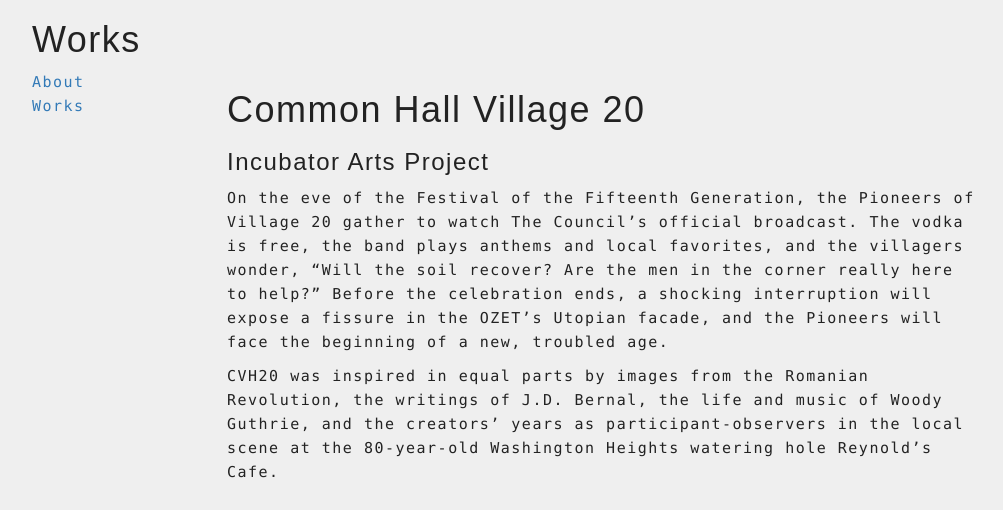
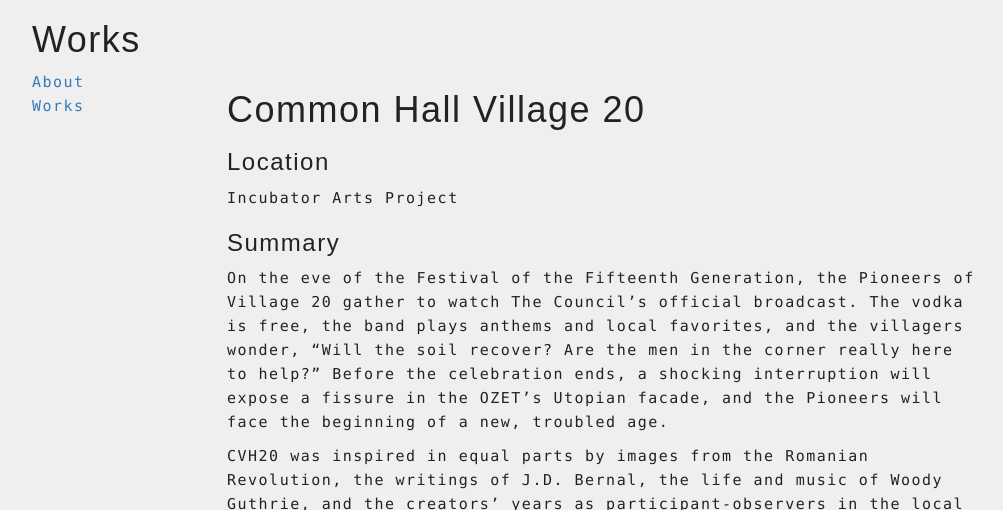
Before and after one commit to the-ozet/the-ozet.github.io, a Jekyll site: the page built from _works/chv20.md, in a window 1280 px wide, cut to the strip 0-510 px from the top of the page. Shown: the whole strip, without its empty margins (38-1041 px from the left). Built offline with Jekyll 4.4.1, drawn with Linux system fonts in a browser that asks for light colours.

Commit message:
Update chv20.md

```diff
--- a/_works/chv20.md
+++ b/_works/chv20.md
@@ -7,7 +7,11 @@ year: 2012
 ---
 # Common Hall Village 20
 
-###Incubator Arts Project
+### Location
+
+Incubator Arts Project
+
+### Summary
 
 On the eve of the Festival of the Fifteenth Generation, the Pioneers of Village 20 gather to watch The Council’s official broadcast. The vodka is free, the band plays anthems and local favorites, and the villagers wonder, “Will the soil recover? Are the men in the corner really here to help?” Before the celebration ends, a shocking interruption will expose a fissure in the OZET’s Utopian facade, and the Pioneers will face the beginning of a new, troubled age.
 
```
